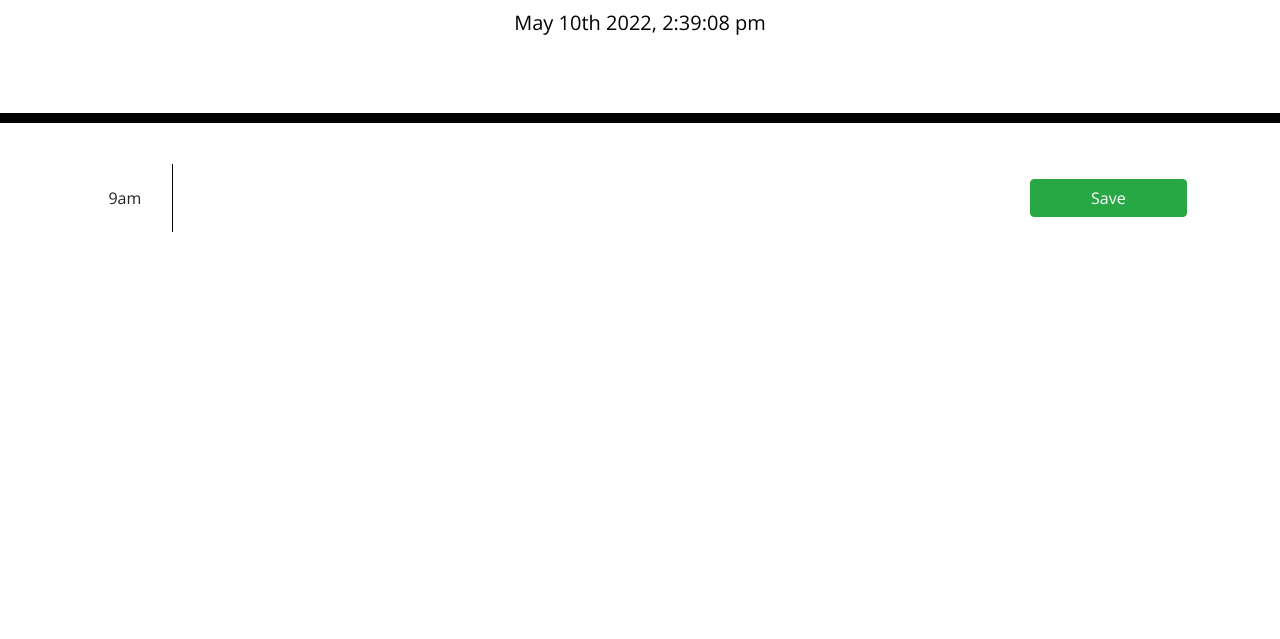
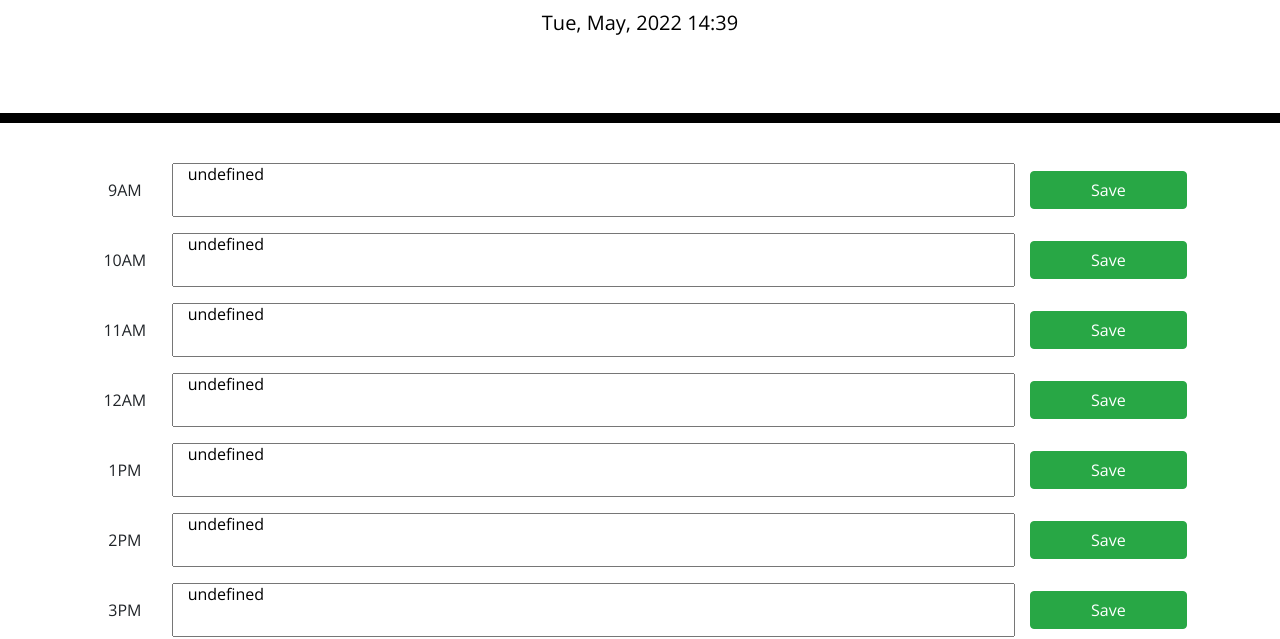
Before and after one commit to awarsame1996/planner, a plain HTML site: page index.html in a window 1280 px wide. Shown: the part 181-820 px from the top of the page. Drawn offline with nearby package versions, Linux system fonts and the light colour scheme.

Commit message:
rendered timeblocks

```diff
--- a/assets/css/style.css
+++ b/assets/css/style.css
@@ -1,16 +1,17 @@
 body {
-  font-family: 'Open Sans', sans-serif;
+  font-family: "Open Sans", sans-serif;
   font-size: 16px;
   line-height: 1;
 }
 
 textarea {
-  background: transparent;
+  resize: none;
+  /* background: transparent;
   border: none;
   resize: none;
   color: #000000;
-  border-left: 1px solid black;
-  padding: 10px;
+  border: 1px solid black;
+  padding: 10px; */
 }
 
 .jumbotron {
@@ -25,16 +26,22 @@ textarea {
   white-space: pre-wrap;
 }
 
+/* I made this container */
+.container {
+  display: flex;
+  flex-direction: column;
+}
+
 .time-block {
   text-align: center;
   border-radius: 15px;
 }
 
-.row {
+/* .row {
   white-space: pre-wrap;
   height: 80px;
   border-top: 1px solid white;
-}
+} */
 
 .hour {
   background-color: #ffffff;
@@ -65,7 +72,7 @@ textarea {
   color: white;
 }
 
-.saveBtn i:hover {
+.saveBtn:hover {
   font-size: 20px;
   transition: all 0.3s ease-in-out;
 }
--- a/assets/js/index.js
+++ b/assets/js/index.js
@@ -1,15 +1,92 @@
-const renderCurrentDate = () => {
-  const currentDate = document.getElementById("currentDay");
-  currentDate.textContent = moment().format("MMMM Do YYYY, h:mm:ss a");
+const workingHours = [
+  {
+    label: "9AM",
+    key: 9,
+  },
+  {
+    label: "10AM",
+    key: 10,
+  },
+  {
+    label: "11AM",
+    key: 11,
+  },
+  {
+    label: "12AM",
+    key: 12,
+  },
+  {
+    label: "1PM",
+    key: 13,
+  },
+  {
+    label: "2PM",
+    key: 14,
+  },
+  {
+    label: "3PM",
+    key: 15,
+  },
+  {
+    label: "4PM",
+    key: 16,
+  },
+  {
+    label: "5PM",
+    key: 17,
+  },
+];
+
+//accessing date and time
+const currentDateStamp = moment();
+
+const renderDate = () => {
+  return moment().format("ddd, MMMM, YYYY HH:mm");
+};
+
+// target save button
+//const saveButton = $("#saveBtn");
+//saveButton.on("click", function () {
+// console.log("button clicked");
+//});
+
+$("#currentDay").text(renderDate);
+
+$("#saveBtn").click(function () {
+  console.log("button clicked");
+});
+
+const getEventForTimeBlock = (workingHour) => {};
+
+const renderTimeBlocks = () => {
+  //for each working hour create and append time block to time-blocks
+  const timeBlocks = $("#time-blocks");
+  const renderTimeBlock = (workingHour) => {
+    console.log(workingHour);
+    //create timeblock
+    const timeBlock = `<div class="row p-2">
+      <div class="col-md-1 col-sm-12 text-center my-1 d-flex flex-column justify-content-center">${
+        workingHour.label
+      }</div>
+      <textarea class="col-md-9 col-sm-12" rows="3">${getEventForTimeBlock(
+        workingHour.key
+      )}</textarea>
+      <div class="col-md-2 col-sm-12 text-center my-1 d-flex flex-column justify-content-center">
+        <button type="button" data-hour=${
+          workingHour.key
+        } class="btn btn-success">Save</button>
+      </div>
+    </div>`;
+
+    //append to parent (timeBlocks)
+    timeBlocks.append(timeBlock);
+  };
+  workingHours.forEach(renderTimeBlock);
 };
 
 const onReady = () => {
-  // render the date for page
-  renderCurrentDate();
-  //render the saved data
-  renderSavedData();
-  // render time blocks on page
-  renderTimeblock();
+  console.log("ready");
+  renderTimeBlocks();
 };
 
 $(document).ready(onReady);
--- a/index.html
+++ b/index.html
@@ -28,21 +28,9 @@
       <p class="lead">A simple calendar app for scheduling your work day</p>
       <p id="currentDay" class="lead"></p>
     </header>
-    <div class="container">
-      <!-- Timeblocks go here -->
-      <div class="row p-2">
-        <!-- div for the text: 9am -->
-        <div class="col-md-1 col-sm-12 text-center my-1 d-flex flex-column justify-content-center">9am</div>
-        <!-- a div for where you write your text -->
-        <textarea class="col-md-9 col-sm-12" rows="3"></textarea>
-        <!-- a button to press save -->
-        <div class="col-md-2 col-sm-12 text-center my-1 d-flex flex-column justify-content-center">
-          <button type="button" class="btn btn-success">Save</button>
-        </div>
-    </div>
-
+    <div id="time-blocks" class="container"></div>
     <script src="https://cdnjs.cloudflare.com/ajax/libs/jquery/3.2.1/jquery.min.js"></script>
     <script src="https://cdnjs.cloudflare.com/ajax/libs/moment.js/2.24.0/moment.min.js"></script>
-  <script src="./assets/js/index.js"></script>
+    <script src="./assets/js/index.js"></script>
   </body>
 </html>
```
